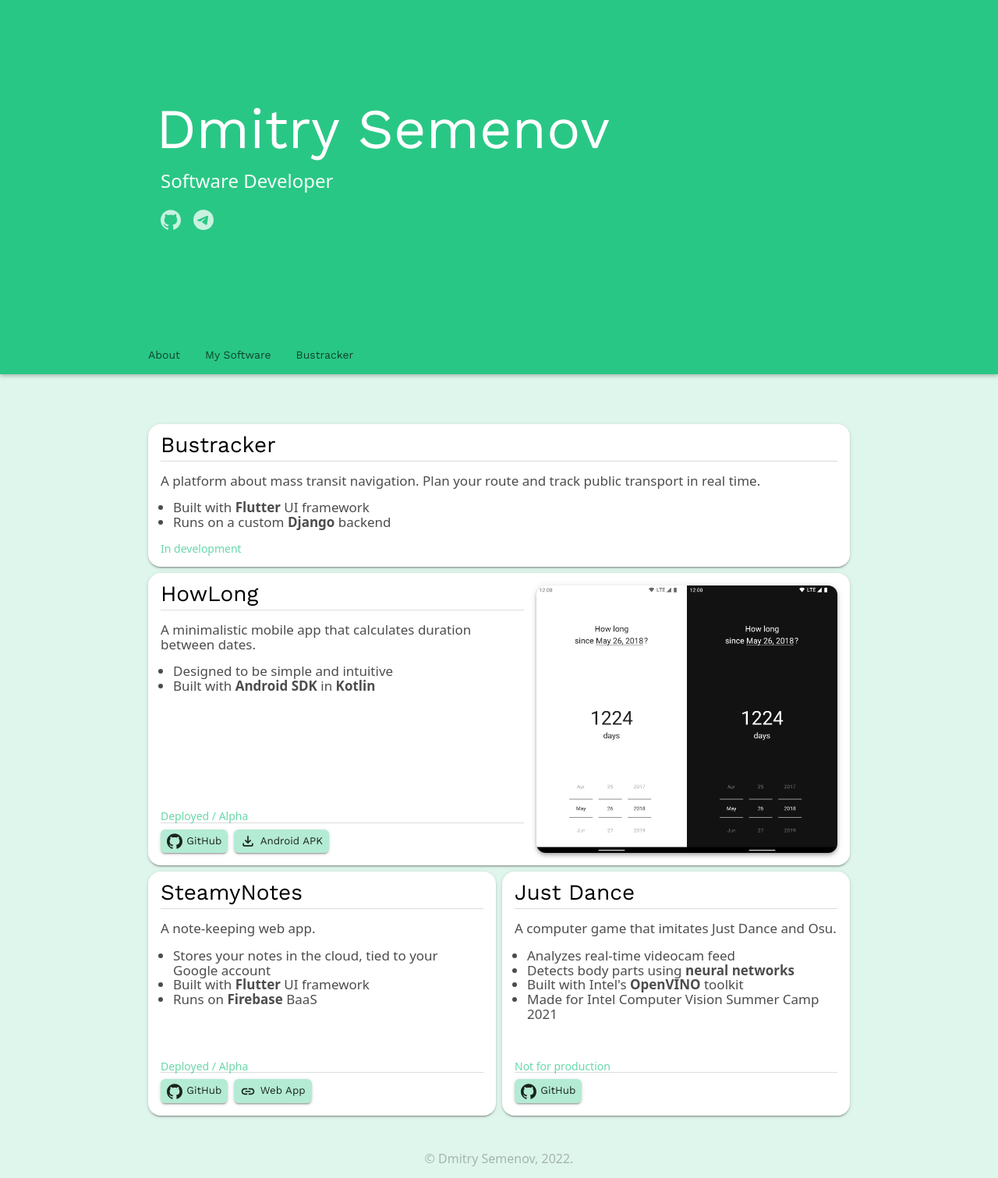
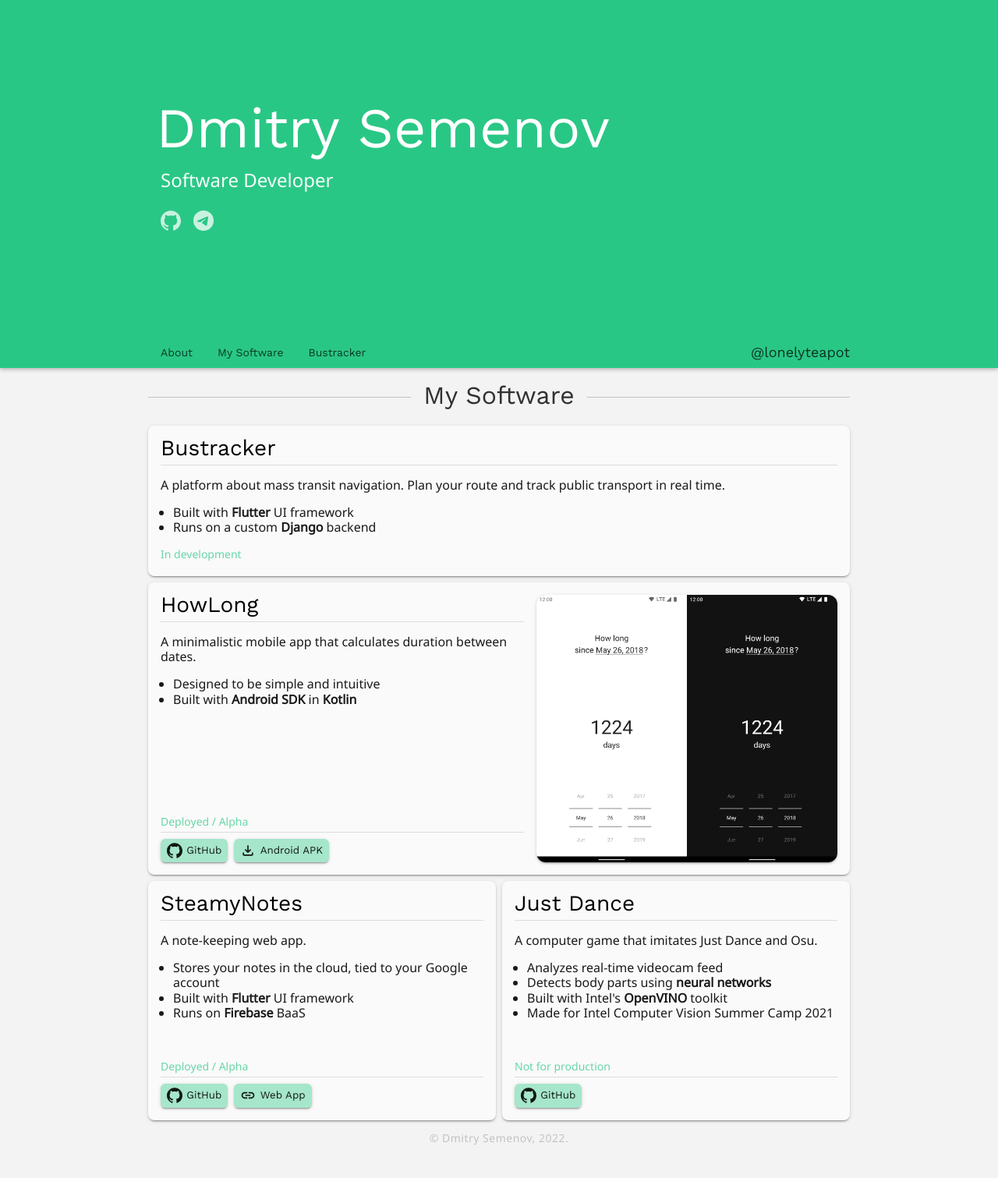
Before and after one commit to lonelyteapot/lonelyteapot.github.io, a Jekyll site: the page built from pages/new_index.html, in a window 1280 px wide. Shown: the whole page at 78% size. Built offline with Jekyll 4.4.1, drawn with Linux system fonts in a browser that asks for light colours; after the commit the page ends 1485 px from its top, so only the background shows below that.

Commit message:
I don't even remember what I've done

```diff
--- a/css/new_index.css
+++ b/css/new_index.css
@@ -92,18 +92,21 @@ html {
 }
 
 body {
-    display: flex;
-    flex-direction: column;
-    gap: 2rem;
+    display: grid;
+    grid-template-columns: 1fr minmax(auto, 900px) 1fr;
+    grid-template-rows: auto auto auto;
+    grid-template-areas: 'header header header' '. main .' '. footer .';
+    min-height: 100vh;
+    line-height: 1.2;
     font-family: var(--content-font);
-    background-color: rgba(var(--primary-color), 0.15);
-    line-height: 1.1;
+    background-color: #f3f3f3;
 }
 
 #header {
+    grid-area: header;
     display: grid;
     grid-template-columns: 1fr minmax(auto, 900px) 1fr;
-    grid-template-rows: 48vh 48px;
+    grid-template-rows: 48vh 40px;
     grid-template-areas: '. intro .' '. nav .';
     position: sticky;
     top: -48vh;
@@ -162,68 +165,84 @@ body {
     font-size: 0;
 }
 
-#header .logo {
-    display: none;
-    opacity: 0.8;
-    font-family: 'Domine', serif;
-    font-size: x-large;
-    transition: opacity, transform 200ms;
+#header-row {
+    grid-area: nav;
+    display: flex;
+    justify-content: space-between;
 }
 
-#header .logo:hover,
-#header .logo:focus {
-    transform: scale(1.05);
-    outline: none;
+#header-logo {
+    order: 1;
+    align-self: center;
+    font-family: 'Work Sans', sans-serif;
+    font-size: 1.125rem;
+    cursor: default;
+    color: rgba(0, 0, 0, 0.75);
 }
 
 #header-nav {
-    grid-area: nav;
     display: flex;
-    align-items: center;
-    flex-wrap: wrap;
-    column-gap: 2rem;
-    row-gap: 0.5rem;
-    margin: 0.5rem 0;
-    text-align: center;
-    font-weight: 500;
+    white-space: nowrap;
     font-size: 14px;
     font-family: var(--header-font);
-    white-space: nowrap;
+    color: rgba(0, 0, 0, 0.7);
 }
 
-#header-nav > a {
-    opacity: 0.65;
-    transition: opacity 200ms;
+#header-nav > * {
+    display: flex;
+    justify-content: center;
+    align-items: center;
+    text-align: center;
+    padding: 0 16px;
+    transition-property: background-color;
+    transition-duration: 200ms;
 }
 
-#header-nav > a:hover,
-#header-nav > a:focus {
-    opacity: 1;
-    outline: none;
+#header-nav > .active,
+#header-nav > :hover {
+    background-color: rgba(0, 0, 0, 0.09);
+}
+
+main {
+    grid-area: main;
+    display: flex;
+    flex-direction: column;
 }
 
 #software {
     display: flex;
     flex-direction: column;
-    gap: 2rem;
-    min-height: 100vh;
-    padding: 4rem 0.5rem 0;
-    margin-top: -2rem;
+    padding-top: 40px;
+    margin-top: -40px;
     color: rgb(var(--canvas-color));
 }
 
-#software h2 {
-    align-self: center;
-    font-size: 2.5rem;
+#software > h2 {
+    display: flex;
+    align-items: center;
+    text-align: center;
+    gap: 1rem;
+    margin: 1rem 0;
+    padding-bottom: 4px;
+    font-size: 2rem;
+    color: rgba(0, 0, 0, 0.8);
+}
+
+#software > h2::before,
+#software > h2::after {
+    content: '';
+    flex: 1;
+    height: 1px;
+    margin-top: 4px;
+    background-color: rgba(0, 0, 0, 0.2);
 }
 
 #software > ul {
     display: flex;
     flex-wrap: wrap;
     align-self: center;
-    gap: 0.5rem;
+    gap: 8px;
     width: 100%;
-    max-width: 900px;
     color: #000000cc;
 }
 
@@ -232,8 +251,8 @@ body {
     flex-wrap: wrap;
     flex: 1 0 100%;
     gap: 1rem;
-    background-color: rgb(var(--canvas-color));
-    border-radius: 16px;
+    background-color: #fafafa;
+    border-radius: 8px;
     padding: 1rem;
     box-shadow: var(--shadow-2);
 }
@@ -248,37 +267,33 @@ body {
     flex: 1 1 400px;
     gap: 1rem;
     margin-top: -0.25rem;
-    color: rgba(0, 0, 0, 0.7);
+    color: rgba(0, 0, 0, 0.9);
 }
 
 #software .project h3 {
     font-size: 1.75rem;
     padding-bottom: 0.25rem;
-    border-bottom: 1px solid rgba(0, 0, 0, 0.14);
+    border-bottom: 1px solid rgba(0, 0, 0, 0.12);
     color: rgb(0, 0, 0);
-}
-
-#software .project .description {
-    font-size: 17px;
 }
 
 #software .project .keypoints {
     list-style-type: disc;
     padding-left: 1rem;
-    font-size: 17px;
 }
 
 #software .stage {
     display: flex;
     margin-top: auto;
-    font-size: 0.875rem;
+    padding-bottom: 4px;
+    font-size: 14px;
     color: rgba(var(--primary-color), 0.7);
 }
 
 #software .button {
-    --icon-color: rgba(0, 0, 0, 0.85);
-    color: rgba(0, 0, 0, 0.85);
-    background-color: rgba(var(--primary-color), 0.35);
+    --icon-color: rgba(0, 0, 0, 0.9);
+    color: rgba(0, 0, 0, 0.9);
+    background-color: rgba(var(--primary-color), 0.4);
 }
 
 #software .links {
@@ -286,14 +301,13 @@ body {
     gap: 0.5rem;
     margin-top: -1rem;
     padding-top: 0.5rem;
-    border-top: 1px solid rgba(0, 0, 0, 0.14);
+    border-top: 1px solid rgba(0, 0, 0, 0.12);
 }
 
 #software .project > .images {
     display: flex;
     flex: 1 1 320px;
-    /* border: 1px solid black; */
-    box-shadow: var(--shadow-4);
+    box-shadow: var(--shadow-2);
     border-radius: 12px;
     background-color: rgba(0, 0, 0, 0.2);
     overflow: hidden;
@@ -305,9 +319,12 @@ body {
 }
 
 footer {
+    grid-area: footer;
     display: flex;
     justify-content: center;
     align-items: center;
     min-height: 3rem;
-    opacity: 0.26;
+    color: rgba(0, 0, 0, 0.2);
+    font-size: 14px;
+    letter-spacing: 0.5px;
 }
--- a/pages/new_index.html
+++ b/pages/new_index.html
@@ -11,7 +11,7 @@ permalink: /new_index
     <link rel="preconnect" href="https://fonts.googleapis.com">
     <link rel="preconnect" href="https://fonts.gstatic.com" crossorigin>
     <link rel="stylesheet" href="https://fonts.googleapis.com/css2?family=Domine&display=block">
-    <link rel="stylesheet" href="https://fonts.googleapis.com/css2?family=Open+Sans&display=swap">
+    <link rel="stylesheet" href="https://fonts.googleapis.com/css2?family=Noto+Sans&display=swap">
     <link rel="stylesheet" href="https://fonts.googleapis.com/css2?family=Work+Sans&display=swap">
     <link rel="stylesheet" href="/css/reset.css">
     <link rel="stylesheet" href="/css/new_index.css">
@@ -34,14 +34,18 @@ permalink: /new_index
                 </a>
             </div>
         </div>
+        <div id="header-row">
+            <div id="header-logo">@lonelyteapot</div>
             <nav id="header-nav">
-            <a href="/#" class="active">About</a>
-            <a href="/#software">My Software</a>
+                <a href="#">About</a>
+                <a href="#software">My Software</a>
                 <a href="/404">Bustracker</a>
             </nav>
+        </div>
     </header>
+    <main>
         <section id="software">
-        <!-- <h2>My Software</h2> -->
+            <h2>My Software</h2>
             <ul>
                 <li class="project narrow">
                     <div class="content">
@@ -126,6 +130,7 @@ permalink: /new_index
                 </li>
             </ul>
         </section>
+    </main>
 
     <footer>
         <span>© Dmitry Semenov, 2022.</span>
```
Lines whose indentation alone changed are shown as unchanged.
